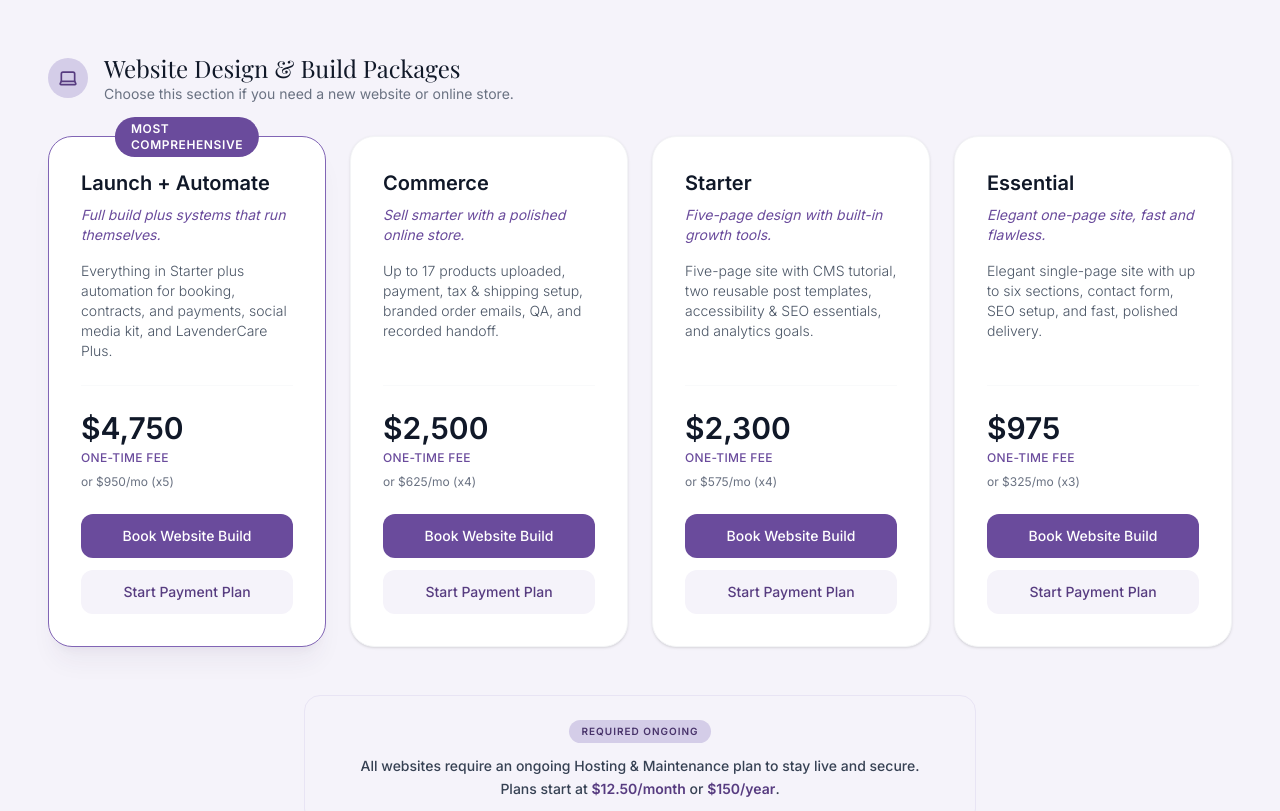
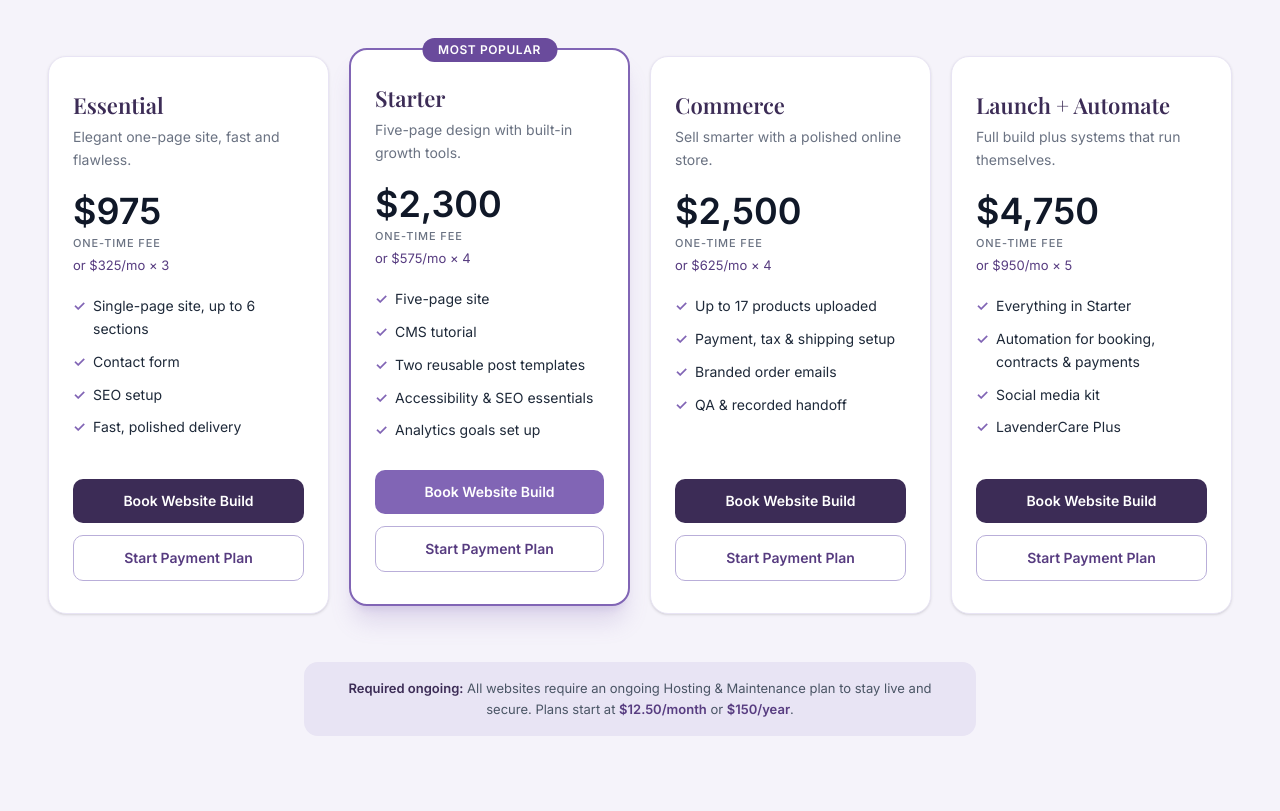
Before and after one commit to Lavender333/True-Lavender-Digital-Solutions, a React (Vite) app: page / in a window 1280 px wide. Shown: the part 4880-5691 px from the top of the page. Built offline with nearby package versions, Linux system fonts and the light colour scheme; a web font is replaced by a local one.

Commit message:
Update pricing page (#1)

```diff
--- a/src/components/Pricing.tsx
+++ b/src/components/Pricing.tsx
@@ -1,46 +1,46 @@
 import React, { useState } from 'react';
 import { motion, AnimatePresence } from 'motion/react';
-import { CreditCard, Rocket, Laptop, Paintbrush, ArrowRight } from 'lucide-react';
+import { CreditCard, Rocket, Paintbrush } from 'lucide-react';
 
 const websitePackages = [
   {
-    title: 'Launch + Automate',
-    hook: 'Full build plus systems that run themselves.',
-    description: 'Everything in Starter plus automation for booking, contracts, and payments, social media kit, and LavenderCare Plus.',
-    priceTotal: '$4,750',
-    priceMonthly: '$950/mo (x5)',
-    linkBook: 'https://buy.stripe.com/4gM4gB9418ET8Ra6Q27kc03',
-    linkPlan: 'https://buy.stripe.com/7sY9AVcgd08n9Ve6Q27kc07',
+    title: 'Essential',
+    hook: 'Elegant one-page site, fast and flawless.',
+    features: ['Single-page site, up to 6 sections', 'Contact form', 'SEO setup', 'Fast, polished delivery'],
+    priceTotal: '$975',
+    priceMonthly: '$325/mo × 3',
+    linkBook: 'https://buy.stripe.com/00w6oJ7ZXf3h1oI1vI7kc01',
+    linkPlan: 'https://buy.stripe.com/7sY3cxcgd9IXgjC5LY7kc04',
+    popular: false,
+  },
+  {
+    title: 'Starter',
+    hook: 'Five-page design with built-in growth tools.',
+    features: ['Five-page site', 'CMS tutorial', 'Two reusable post templates', 'Accessibility & SEO essentials', 'Analytics goals set up'],
+    priceTotal: '$2,300',
+    priceMonthly: '$575/mo × 4',
+    linkBook: 'https://buy.stripe.com/cNibJ3fspg7l8Ra4HU7kc02',
+    linkPlan: 'https://buy.stripe.com/00w9AVeol8ET8RagqC7kc05',
     popular: true,
   },
   {
     title: 'Commerce',
     hook: 'Sell smarter with a polished online store.',
-    description: 'Up to 17 products uploaded, payment, tax & shipping setup, branded order emails, QA, and recorded handoff.',
+    features: ['Up to 17 products uploaded', 'Payment, tax & shipping setup', 'Branded order emails', 'QA & recorded handoff'],
     priceTotal: '$2,500',
-    priceMonthly: '$625/mo (x4)',
+    priceMonthly: '$625/mo × 4',
     linkBook: 'https://buy.stripe.com/00w28t1BzcV95EY4HU7kc08',
     linkPlan: 'https://buy.stripe.com/5kQeVf0xvg7l6J2cam7kc06',
     popular: false,
   },
   {
-    title: 'Starter',
-    hook: 'Five-page design with built-in growth tools.',
-    description: 'Five-page site with CMS tutorial, two reusable post templates, accessibility & SEO essentials, and analytics goals.',
-    priceTotal: '$2,300',
-    priceMonthly: '$575/mo (x4)',
-    linkBook: 'https://buy.stripe.com/cNibJ3fspg7l8Ra4HU7kc02',
-    linkPlan: 'https://buy.stripe.com/00w9AVeol8ET8RagqC7kc05',
-    popular: false,
-  },
-  {
-    title: 'Essential',
-    hook: 'Elegant one-page site, fast and flawless.',
-    description: 'Elegant single-page site with up to six sections, contact form, SEO setup, and fast, polished delivery.',
-    priceTotal: '$975',
-    priceMonthly: '$325/mo (x3)',
-    linkBook: 'https://buy.stripe.com/00w6oJ7ZXf3h1oI1vI7kc01',
-    linkPlan: 'https://buy.stripe.com/7sY3cxcgd9IXgjC5LY7kc04',
+    title: 'Launch + Automate',
+    hook: 'Full build plus systems that run themselves.',
+    features: ['Everything in Starter', 'Automation for booking, contracts & payments', 'Social media kit', 'LavenderCare Plus'],
+    priceTotal: '$4,750',
+    priceMonthly: '$950/mo × 5',
+    linkBook: 'https://buy.stripe.com/4gM4gB9418ET8Ra6Q27kc03',
+    linkPlan: 'https://buy.stripe.com/7sY9AVcgd08n9Ve6Q27kc07',
     popular: false,
   },
 ];
@@ -115,12 +115,12 @@ export default function Pricing() {
     <section id="pricing" className="py-24 bg-lavender-50">
       <div className="max-w-7xl mx-auto px-6 md:px-12">
         <div className="text-center max-w-3xl mx-auto mb-12">
-          <h2 className="text-sm font-medium text-lavender-600 tracking-wider uppercase mb-3">Investment</h2>
+          <h2 className="text-xs font-semibold text-lavender-500 tracking-[0.16em] uppercase mb-3">Pricing</h2>
           <h3 className="text-4xl md:text-5xl font-serif text-gray-900 leading-tight mb-6">
-            Transparent Pricing & Packages
+            Find your fit
           </h3>
-          <p className="text-lg text-gray-600 font-light mb-10">
-            Select what you are looking to build today. We keep our offerings focused so you can easily find the perfect fit.
+          <p className="text-base text-gray-600 font-light mb-10 max-w-xl mx-auto leading-relaxed">
+            Every build includes SEO essentials, QA, and a clean handoff. Start where you are — upgrade any time.
           </p>
 
           <div className="inline-flex bg-white p-1.5 rounded-2xl shadow-sm border border-gray-100 mb-8 max-w-full overflow-x-auto">
@@ -161,47 +161,45 @@ export default function Pricing() {
               exit={{ opacity: 0, y: -10 }}
               transition={{ duration: 0.3 }}
             >
-              <div className="flex items-center gap-4 mb-8">
-                <div className="w-10 h-10 rounded-full bg-lavender-200 flex items-center justify-center text-lavender-700">
-                  <Laptop className="w-5 h-5" />
-                </div>
-                <div>
-                  <h4 className="text-2xl font-serif text-gray-900">Website Design & Build Packages</h4>
-                  <p className="text-gray-500 text-sm">Choose this section if you need a new website or online store.</p>
-                </div>
-              </div>
-              <div className="grid grid-cols-1 md:grid-cols-2 lg:grid-cols-4 gap-6">
+              <div className="grid grid-cols-1 md:grid-cols-2 lg:grid-cols-4 gap-5 items-stretch pt-3">
                 {websitePackages.map((pkg, idx) => (
                   <motion.div
                     key={pkg.title}
                     initial={{ opacity: 0, scale: 0.95 }}
                     animate={{ opacity: 1, scale: 1 }}
                     transition={{ duration: 0.4, delay: idx * 0.05 }}
-                    className={`relative bg-white rounded-3xl p-8 border hover:-translate-y-1 transition-all duration-300 flex flex-col h-full ${
-                      pkg.popular ? 'border-lavender-500 shadow-xl shadow-lavender-900/5' : 'border-gray-100 shadow-sm hover:shadow-xl hover:shadow-lavender-900/5'
+                    className={`relative bg-white rounded-[18px] px-6 py-8 border transition-all duration-300 flex flex-col h-full ${
+                      pkg.popular ? 'border-2 border-lavender-500 shadow-xl shadow-lavender-500/20 lg:-translate-y-2' : 'border-lavender-100 shadow-sm hover:-translate-y-1 hover:shadow-xl hover:shadow-lavender-900/5'
                     }`}
                   >
                     {pkg.popular && (
                       <div className="absolute top-0 left-1/2 -translate-x-1/2 -translate-y-1/2 bg-lavender-600 text-white text-xs font-bold uppercase tracking-wider py-1 px-4 rounded-full">
-                        Most Comprehensive
+                        Most Popular
                       </div>
                     )}
-                    <h5 className="text-xl font-bold text-gray-900 mb-2">{pkg.title}</h5>
-                    <p className="text-sm text-lavender-600 italic mb-4 min-h-[40px]">{pkg.hook}</p>
-                    <p className="text-sm text-gray-600 font-light mb-6 flex-grow">{pkg.description}</p>
-                    <div className="mb-6 pt-6 border-t border-gray-50 flex flex-col gap-2">
+                    <h5 className="text-[22px] font-serif font-semibold text-lavender-900 mb-1">{pkg.title}</h5>
+                    <p className="text-sm text-gray-500 leading-relaxed mb-5 min-h-[42px]">{pkg.hook}</p>
+                    <div className="mb-5">
                       <div>
-                        <p className="text-3xl font-bold text-gray-900">{pkg.priceTotal}</p>
-                        <p className="text-xs text-lavender-600 font-medium tracking-wide mt-1">ONE-TIME FEE</p>
-                        <p className="text-xs text-gray-500 mt-2">or {pkg.priceMonthly}</p>
+                        <p className="text-4xl font-bold text-gray-900">{pkg.priceTotal}</p>
+                        <p className="text-[11px] text-gray-500 font-medium tracking-[0.08em] uppercase mt-1">One-time fee</p>
+                        <p className="text-[13px] text-lavender-700 mt-1">or {pkg.priceMonthly}</p>
                       </div>
                     </div>
+                    <ul className="mb-7 flex-grow space-y-2.5">
+                      {pkg.features.map((feature) => (
+                        <li key={feature} className="relative pl-5 text-sm leading-relaxed text-gray-800">
+                          <span aria-hidden="true" className="absolute left-0 font-bold text-lavender-500">✓</span>
+                          {feature}
+                        </li>
+                      ))}
+                    </ul>
                     <div className="flex flex-col gap-3 mt-auto">
                       <a
                         href={pkg.linkBook}
                         target="_blank"
                         rel="noopener noreferrer"
-                        className="w-full text-center py-3 rounded-xl bg-lavender-600 text-white text-sm font-medium hover:bg-lavender-700 transition-colors"
+                        className={`w-full text-center py-3 rounded-[10px] text-white text-sm font-semibold transition-colors ${pkg.popular ? 'bg-lavender-500 hover:bg-lavender-600' : 'bg-lavender-900 hover:bg-lavender-800'}`}
                       >
                         Book Website Build
                       </a>
@@ -209,7 +207,7 @@ export default function Pricing() {
                         href={pkg.linkPlan}
                         target="_blank"
                         rel="noopener noreferrer"
-                        className="w-full text-center py-3 rounded-xl bg-lavender-50 text-lavender-700 text-sm font-medium hover:bg-lavender-100 transition-colors"
+                        className="w-full text-center py-3 rounded-[10px] bg-transparent text-lavender-700 border border-lavender-300 text-sm font-semibold hover:bg-lavender-50 transition-colors"
                       >
                         Start Payment Plan
                       </a>
@@ -217,10 +215,9 @@ export default function Pricing() {
                   </motion.div>
                 ))}
               </div>
-              <div className="mt-12 bg-lavender-50 border border-lavender-100 rounded-2xl p-6 text-center max-w-2xl mx-auto flex flex-col items-center">
-                <span className="bg-lavender-200 text-lavender-800 text-[10px] font-bold uppercase tracking-widest px-3 py-1 rounded-full mb-3">Required Ongoing</span>
-                <p className="text-sm text-gray-700 font-medium whitespace-pre-wrap leading-relaxed">
-                  All websites require an ongoing Hosting & Maintenance plan to stay live and secure.{"\n"}
+              <div className="mt-12 bg-lavender-100 rounded-[14px] px-5 py-4 text-center max-w-2xl mx-auto">
+                <p className="text-[13px] text-gray-600 leading-relaxed">
+                  <strong className="text-lavender-900">Required ongoing:</strong> All websites require an ongoing Hosting & Maintenance plan to stay live and secure.{' '}
                   Plans start at <span className="font-bold text-lavender-700">$12.50/month</span> or <span className="font-bold text-lavender-700">$150/year</span>.
                 </p>
               </div>
```
